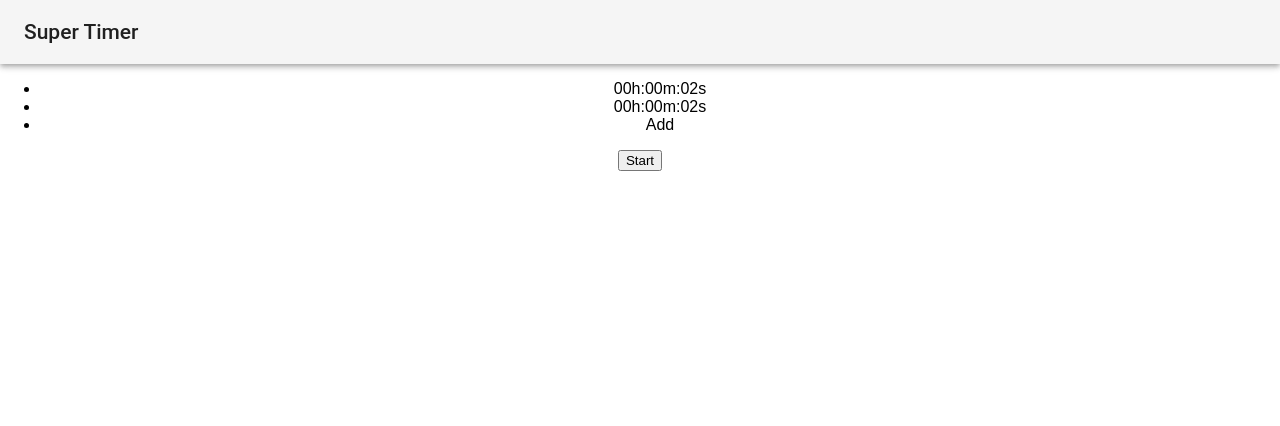
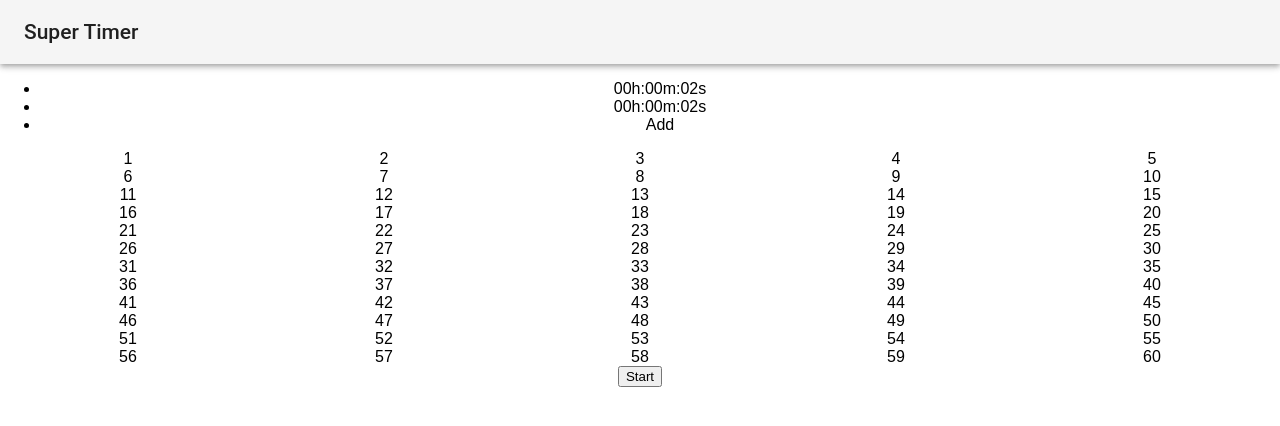
Before and after one commit to hayaokimura/SuperTimer, a React (Create React App) app: page / in a window 1280 px wide. Shown: the top 426 px of the page. Built offline with nearby package versions, Linux system fonts and the light colour scheme.

Commit message:
make all time button keyboard

```diff
--- a/src/App.js
+++ b/src/App.js
@@ -4,7 +4,9 @@ import AppBar from '@material-ui/core/AppBar';
 import Toolbar from '@material-ui/core/Toolbar';
 import Typography from '@material-ui/core/Typography';
 import Timer from './Timer';
-import StartStop from './StartStop'
+import StartStop from './StartStop';
+import {HourKeyboad} from './Keyboard';
+import {MinuteKeyboad} from './Keyboard';
 
 const SECOND = 1000;
 let intervalId;
@@ -37,7 +39,7 @@ class App extends Component {
       nowTimers[newIndex].hour = this.state.backup[newIndex][0]
       nowTimers[newIndex].minute = this.state.backup[newIndex][1]
       nowTimers[newIndex].second = this.state.backup[newIndex][2]
-      if(this.state.timerIndex != this.state.timers.length-1){
+      if(this.state.timerIndex !== this.state.timers.length-1){
         newIndex++
         nowTimers[newIndex].countDown();
       }else{
@@ -103,6 +105,7 @@ class App extends Component {
             <li key="add" onClick={()=>this.addTimer()}>Add</li>
           </ul>
         </div>
+        <MinuteKeyboad/>
         <footer>
           <StartStop start={()=>this.startTimer()} stop={()=>this.stopTimer()} counting={this.state.counting}/>
         </footer>
--- /dev/null
+++ b/src/Keyboard.js
@@ -0,0 +1,44 @@
+import React from 'react';
+
+export function HourKeyboad(props){
+    let hours = [];
+    for(let i=0;i<4;i++){
+        let low = []
+        for(let j=0;j<6;j++){
+            low.push(j+i*6+1)
+        }
+        hours.push(low)
+    }
+    const hourButtons = hours.map((val,index)=>{
+        const low = val.map((hour)=>{
+            return(<div key={hour} className="hourButton">{hour}</div>)
+        });
+        return(
+            <div className="KeyboardLow" key={index}>{low}</div>
+        );
+    });
+    return <div>{hourButtons}</div>
+}
+
+export function MinuteKeyboad(props){
+    let minutes = [];
+    for(let i=0;i<12;i++){
+        let low = []
+        for(let j=0;j<5;j++){
+            low.push(j+i*5+1)
+        }
+        minutes.push(low)
+    }
+    const minuteButtons = minutes.map((val,index)=>{
+        const low = val.map((minute)=>{
+            return(<div key={minute} className="minuteButton">{minute}</div>)
+        });
+        return(
+            <div className="KeyboardLow" key={index}>{low}</div>
+        );
+    });
+    return <div>{minuteButtons}</div>
+}
+export function SecondKeyboad(props){
+    return
+}
--- a/src/StartStop.js
+++ b/src/StartStop.js
@@ -1,9 +1,6 @@
 import React, { Component } from 'react';
 
 class StartStop extends Component {
-    constructor(props){
-      super(props);
-    }
 
     render(){
         const text = this.props.counting?"Stop":"Start";
--- a/src/Timer.js
+++ b/src/Timer.js
@@ -16,7 +16,7 @@ export default class Timer{
     }
     convStr(num){
       let str = num.toString();
-      if(str.length == 1){
+      if(str.length === 1){
         str = "0"+str;
       }
       return str
@@ -29,14 +29,14 @@ export default class Timer{
      }
      countDown(){
        let finish = false
-       if(this.second != 0){
+       if(this.second !== 0){
          this.second--;
        }else{
-         if(this.minute != 0){
+         if(this.minute !== 0){
            this.minute--;
            this.second = 59;
          }else{
-           if(this.hour != 0){
+           if(this.hour !== 0){
              this.hour--;
              this.minute = 59;
              this.second = 59;
--- a/src/index.css
+++ b/src/index.css
@@ -3,3 +3,15 @@ body {
   padding: 0;
   font-family: sans-serif;
 }
+
+.KeyboardLow{
+  display:flex;
+  justify-content: space-around;
+}
+
+.hourButton{
+  width: 16%;
+}
+.minuteButton{
+  width: 20%;
+}
```
